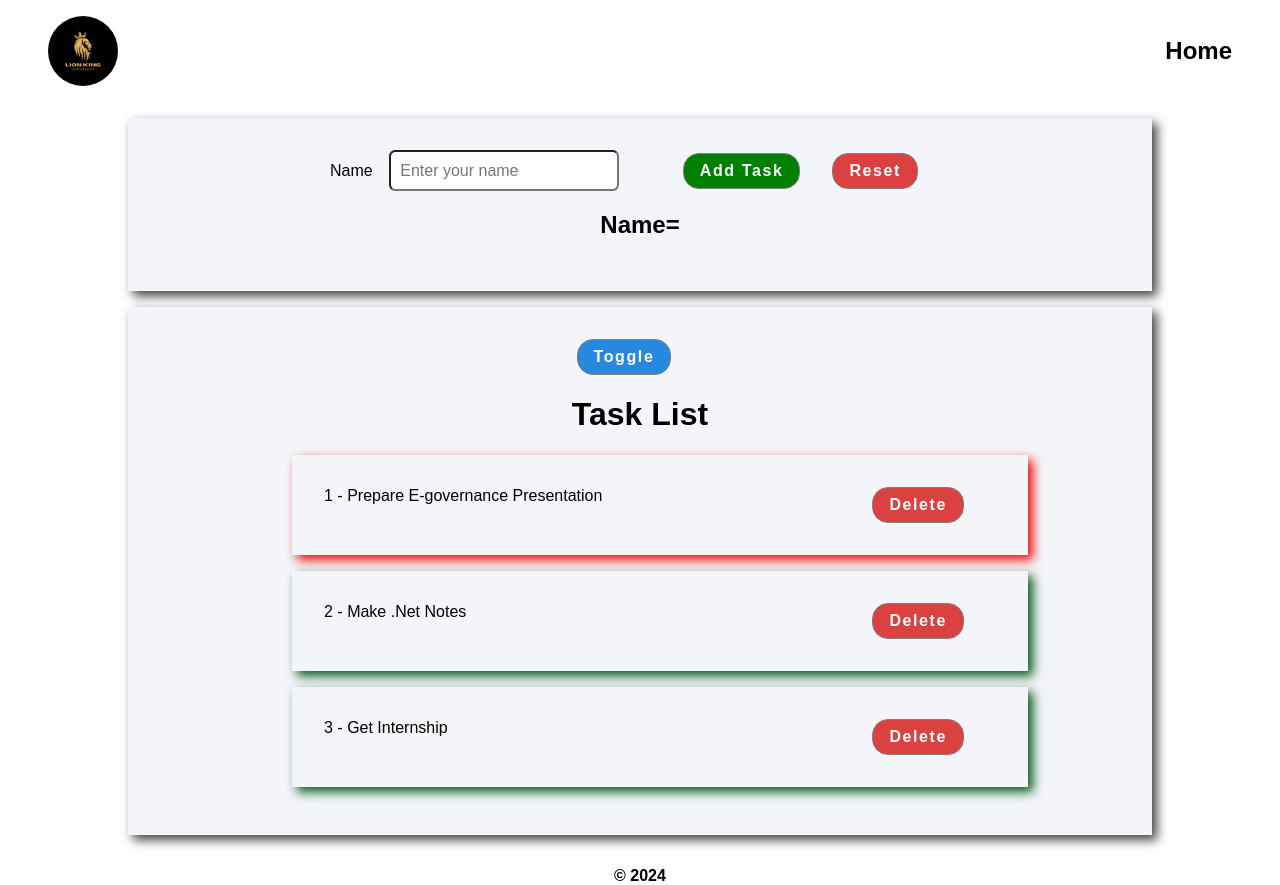
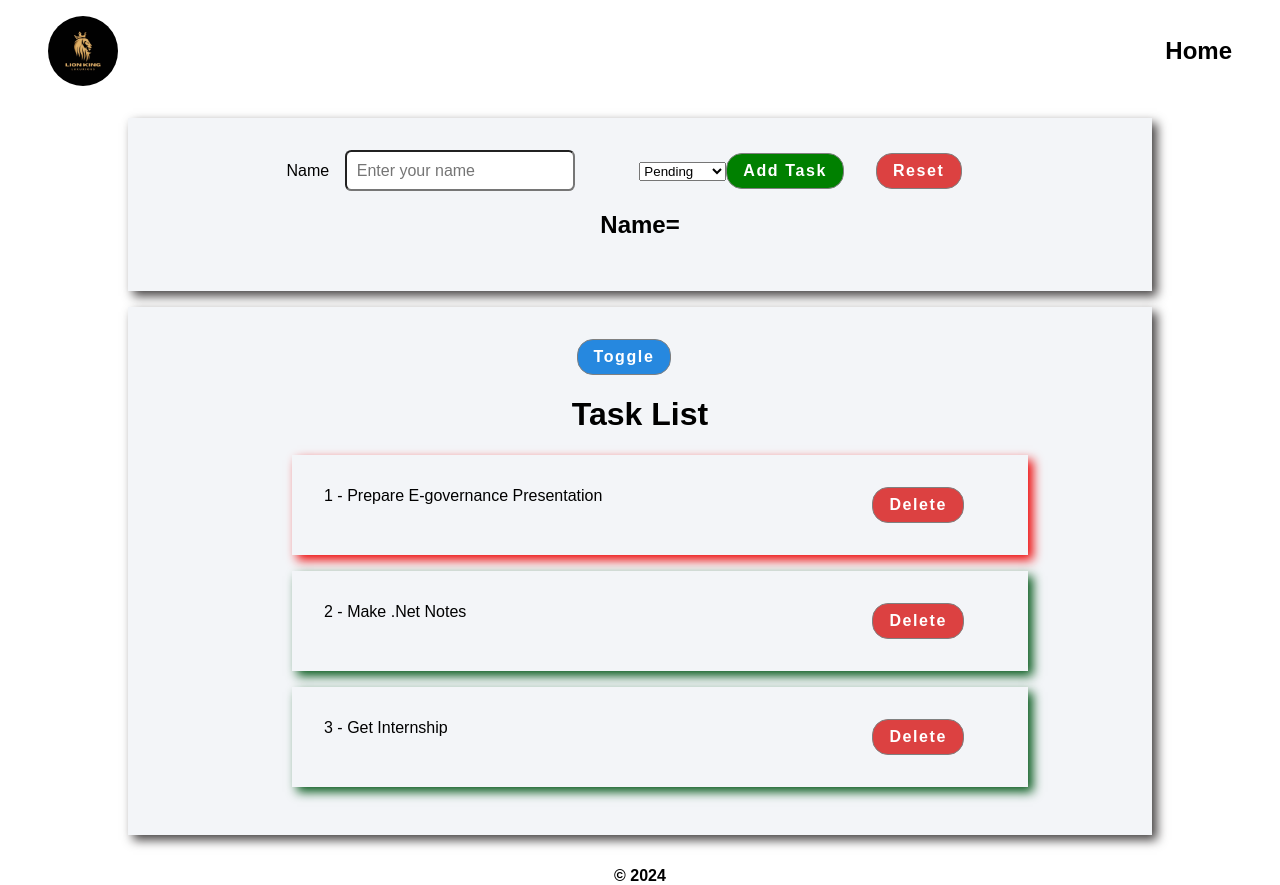
Before and after one commit to Sushant-Luitel/ReactCourse, a React (Vite) app: page / in a window 1280 px wide. Built offline with nearby package versions, Linux system fonts and the light colour scheme.

Commit message:
added select option in the form

```diff
--- a/src/Components/AddItem.jsx
+++ b/src/Components/AddItem.jsx
@@ -1,17 +1,30 @@
 import React, { useState } from "react";
 import "./AddItem.css";
 const AddItem = () => {
-  const [inputValue, setInputValue] = useState();
+  const [inputValue, setInputValue] = useState("");
+  const [progress, setProgress] = useState(false);
   const handleChange = (e) => {
     setInputValue(e.target.value);
   };
+  function handleSubmit(e) {
+    e.preventDefault();
+    const task = {
+      id: Math.floor(Math.random() * 1000000),
+      name: inputValue,
+      completed: Boolean(progress),
+    };
+    console.log(task);
+    ResetValue();
+  }
+
   const ResetValue = () => {
     setInputValue("");
+    setProgress(false);
   };
 
   return (
     <section className="add-item container">
-      <form>
+      <form onSubmit={handleSubmit}>
         <label htmlFor="Name">Name</label>
         <input
           value={inputValue}
@@ -22,7 +35,13 @@ const AddItem = () => {
           placeholder="Enter your name"
           autoComplete="off"
         />
-        <button className="sub-button">Add Task</button>
+        <select onChange={(e) => setProgress(e.target.value)} value={progress}>
+          <option value="false">Pending</option>
+          <option value="true">Completed</option>
+        </select>
+        <button type="submit" className="sub-button">
+          Add Task
+        </button>
         <span className="reset add-button" onClick={ResetValue}>
           Reset
         </span>
```
